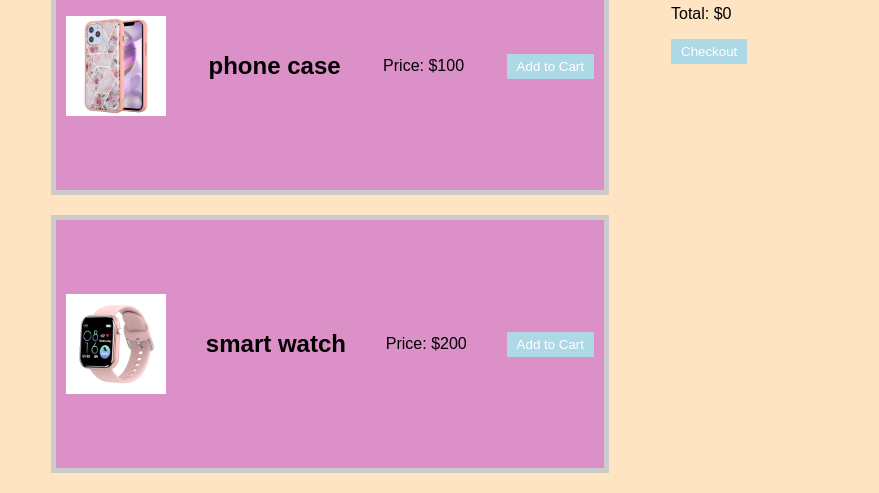
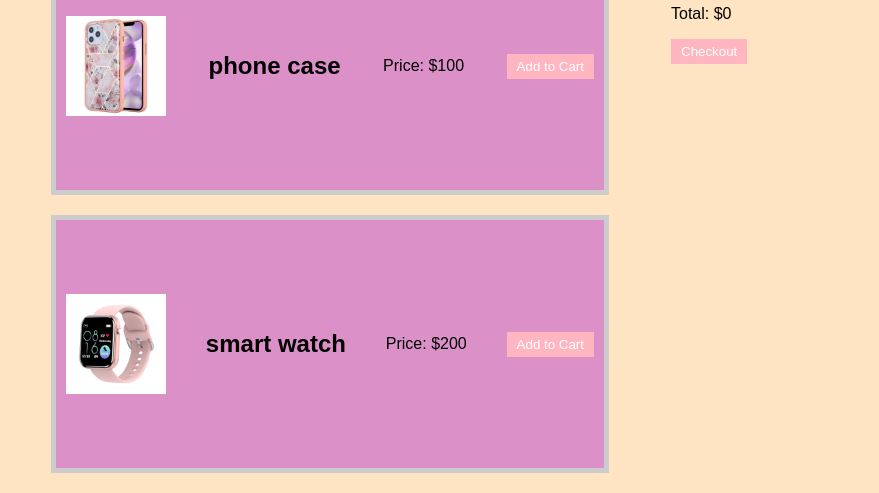
Before and after one commit to Neelima677/Neelima677.github.io, a plain HTML site: page index.html in a window 1280 px wide. Shown: the part 503-996 px from the top of the page, without its empty margins (0-879 px from the left). Drawn offline with Linux system fonts and the light colour scheme.

Commit message:
Update styles.css

```diff
--- a/styles.css
+++ b/styles.css
@@ -29,7 +29,7 @@ body {
 }
 
 button {
-    background-color: #ADD8E6;
+    background-color: #FFB6C1;
     color: #fff;
     border: none;
     padding: 5px 10px;
@@ -37,5 +37,5 @@ button {
 }
 
 button:hover {
-    background-color: #FFB6C1;
+    background-color: #90EE90;
 }
```
